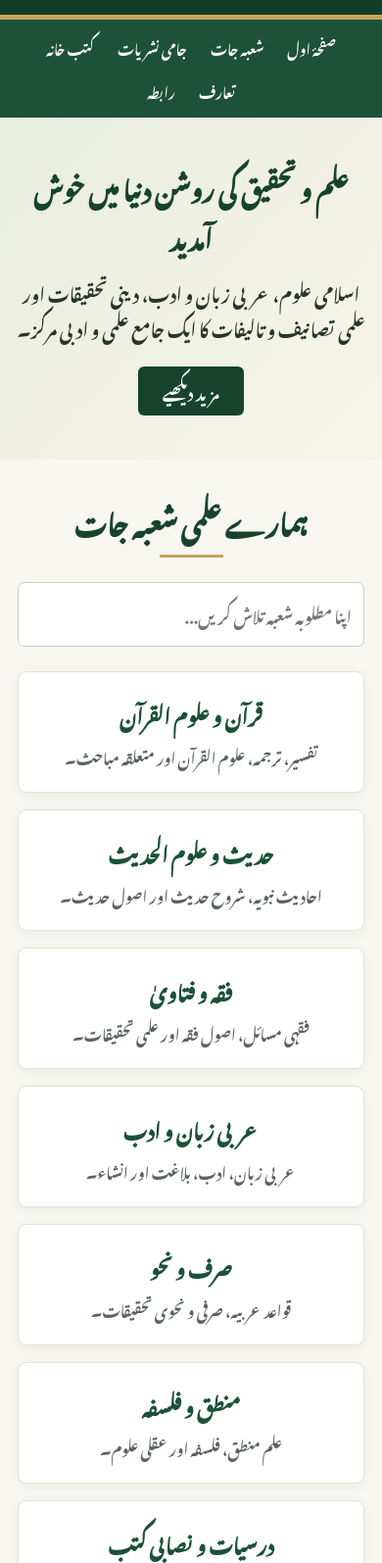
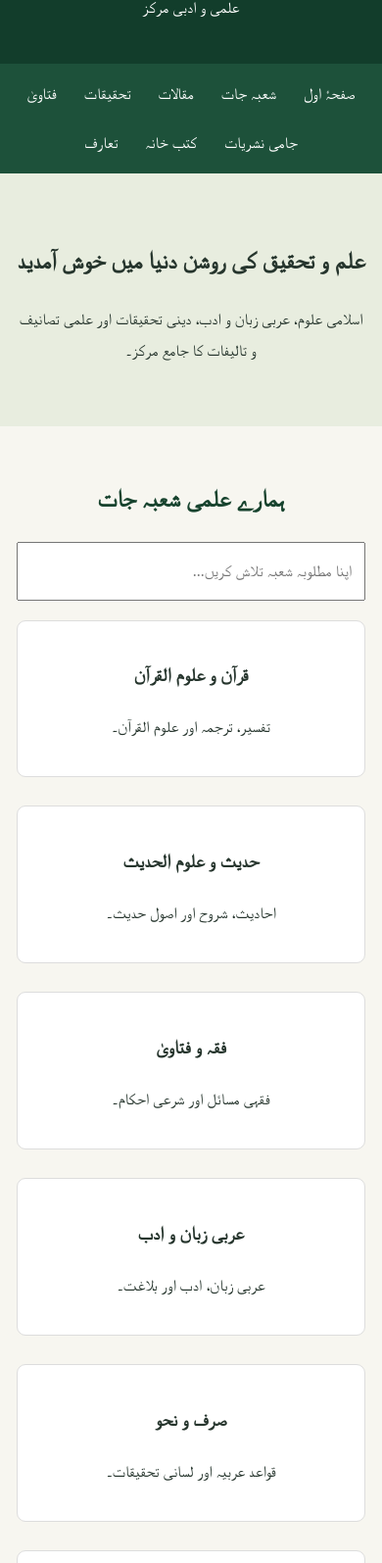
Before and after one commit to princeofjami-lab/ilmio-adabi-markaz, a plain HTML site: page index.html in a window 390 px wide. Shown: the part 140-1735 px from the top of the page at 98% size. Drawn offline with Linux system fonts and the light colour scheme.

Commit message:
Refactor HTML structure and styles for clarity

```diff
--- a/index.html
+++ b/index.html
@@ -1,328 +1,106 @@
-
 <!DOCTYPE html>
 <html lang="ur" dir="rtl">
 <head>
 <meta charset="UTF-8">
-  <meta name="viewport" content="width=device-width, initial-scale=1.0">
+<meta name="viewport" content="width=device-width, initial-scale=1">
 <title>المصباح في الزجاجة | علمی و ادبی مرکز</title>
-  <meta name="description" content="المصباح في الزجاجة — علمی و ادبی مرکز، اسلامی علوم، عربی زبان و ادب، درسیات اور جامی نشریات">
 <style>
-    * {
-      box-sizing: border-box;
-      margin: 0;
-      padding: 0;
-    }
-
-    body {
-      font-family: "Noto Nastaliq Urdu", "Noto Naskh Arabic",
-        "Jameel Noori Nastaleeq", serif;
-      background: #f7f6f0;
-      color: #26352d;
-      line-height: 2;
-    }
-
-    header {
-      background: #123d2b;
-      color: white;
-      text-align: center;
-      padding: 30px 15px;
-      border-bottom: 5px solid #c6a45c;
-    }
-
-    header h1 {
-      font-size: clamp(27px, 5vw, 42px);
-      margin-bottom: 5px;
-    }
-
-    header p {
-      color: #e5d5a8;
-      font-size: 18px;
-    }
-
-    nav {
-      background: #1d513a;
-      display: flex;
-      justify-content: center;
-      flex-wrap: wrap;
-      padding: 10px;
-      gap: 8px;
-    }
-
-    nav a {
-      color: white;
-      text-decoration: none;
-      padding: 5px 12px;
-      border-radius: 5px;
-      font-size: 15px;
-    }
-
-    nav a:hover {
-      background: #c6a45c;
-      color: #173b2a;
-    }
-
-    .hero {
-      text-align: center;
-      padding: 65px 18px;
-      background: linear-gradient(135deg, #e8eddf, #f8f5e9);
-    }
-
-    .hero h2 {
-      color: #17432e;
-      font-size: clamp(25px, 5vw, 36px);
-      margin-bottom: 15px;
-    }
-
-    .hero p {
-      max-width: 700px;
-      margin: auto;
-      font-size: 18px;
-    }
-
-    .hero a {
-      display: inline-block;
-      margin-top: 22px;
-      background: #17432e;
-      color: white;
-      padding: 9px 25px;
-      border-radius: 6px;
-      text-decoration: none;
-    }
-
-    .container {
-      max-width: 1100px;
-      margin: auto;
-      padding: 35px 18px;
-    }
-
-    .section-title {
-      text-align: center;
-      color: #17432e;
-      font-size: 27px;
-      margin-bottom: 25px;
-    }
-
-    .section-title::after {
-      content: "";
-      display: block;
-      width: 65px;
-      height: 3px;
-      background: #c6a45c;
-      margin: 8px auto;
-    }
-
-    .grid {
-      display: grid;
-      grid-template-columns: repeat(auto-fit, minmax(220px, 1fr));
-      gap: 17px;
-    }
-
-    .card {
-      background: white;
-      padding: 22px 17px;
-      border-radius: 9px;
-      border: 1px solid #e4e2d7;
-      box-shadow: 0 3px 12px rgba(0,0,0,.05);
-      text-align: center;
-    }
-
-    .card h3 {
-      color: #1b5138;
-      font-size: 20px;
-      margin-bottom: 8px;
-    }
-
-    .card p {
-      font-size: 15px;
-      color: #59645c;
-    }
-
-    .highlight {
-      background: #eaf0e7;
-      border-top: 1px solid #d7dfd1;
-      border-bottom: 1px solid #d7dfd1;
-    }
-
-    .about {
-      text-align: center;
-      max-width: 800px;
-      margin: auto;
-      font-size: 17px;
-    }
-
-    .search-box {
-      display: block;
-      width: 100%;
-      max-width: 450px;
-      margin: 0 auto 25px;
-      padding: 12px;
-      border: 1px solid #c9d1c5;
-      border-radius: 7px;
-      font-family: inherit;
-      font-size: 16px;
-      text-align: right;
-    }
-
-    footer {
-      background: #123d2b;
-      color: white;
-      text-align: center;
-      padding: 25px 15px;
-      margin-top: 20px;
-    }
-
-    footer p {
-      font-size: 14px;
-      color: #e5d5a8;
-    }
-
-    @media (max-width: 600px) {
-      nav a {
-        font-size: 14px;
-        padding: 4px 8px;
-      }
-
-      .hero {
-        padding: 45px 15px;
-      }
-    }
+*{box-sizing:border-box}
+body{margin:0;font-family:serif;background:#f7f6f0;color:#26352d;line-height:2}
+header,footer{background:#123d2b;color:white;text-align:center;padding:25px}
+nav{background:#1d513a;display:flex;justify-content:center;flex-wrap:wrap;gap:8px;padding:10px}
+nav a{color:white;text-decoration:none;padding:5px 10px}
+.container{max-width:1100px;margin:auto;padding:30px 17px}
+.section-title{text-align:center;color:#17432e}
+.grid{display:grid;grid-template-columns:repeat(auto-fit,minmax(210px,1fr));gap:15px}
+.card,.entry{background:white;padding:18px;border:1px solid #ddd;border-radius:9px;margin-bottom:14px}
+.card{text-align:center}
+.highlight{background:#eaf0e7}
+.search{display:block;width:100%;max-width:450px;margin:0 auto 20px;padding:12px;font:inherit}
+.hero{text-align:center;padding:45px 15px;background:#e8eddf}
 </style>
 </head>
-
 <body>
-
 <header>
 <h1>المصباح في الزجاجة</h1>
 <p>علمی و ادبی مرکز</p>
 </header>
-
 <nav>
 <a href="#home">صفحۂ اول</a>
 <a href="#departments">شعبہ جات</a>
+<a href="#articles">مقالات</a>
+<a href="#research">تحقیقات</a>
+<a href="#fatwas">فتاویٰ</a>
 <a href="#publications">جامی نشریات</a>
 <a href="#library">کتب خانہ</a>
 <a href="#about">تعارف</a>
-    <a href="#contact">رابطہ</a>
 </nav>
-
 <section class="hero" id="home">
 <h2>علم و تحقیق کی روشن دنیا میں خوش آمدید</h2>
-    <p>
-      اسلامی علوم، عربی زبان و ادب، دینی تحقیقات اور علمی
-      تصانیف و تالیفات کا ایک جامع علمی و ادبی مرکز۔
-    </p>
-    <a href="#departments">مزید دیکھیے</a>
+<p>اسلامی علوم، عربی زبان و ادب، دینی تحقیقات اور علمی تصانیف و تالیفات کا جامع مرکز۔</p>
 </section>
 
 <section class="container" id="departments">
 <h2 class="section-title">ہمارے علمی شعبہ جات</h2>
-
-    <input
-      class="search-box"
-      type="search"
-      id="search"
-      placeholder="اپنا مطلوبہ شعبہ تلاش کریں..."
-      oninput="searchDepartments()"
-    >
-
+<input class="search" id="search" placeholder="اپنا مطلوبہ شعبہ تلاش کریں..." oninput="searchDepartments()">
 <div class="grid" id="departmentGrid">
 
-      <div class="card">
-        <h3>قرآن و علوم القرآن</h3>
-        <p>تفسیر، ترجمہ، علوم القرآن اور متعلقہ مباحث۔</p>
-      </div>
-
-      <div class="card">
-        <h3>حدیث و علوم الحدیث</h3>
-        <p>احادیث نبویہ، شروح حدیث اور اصول حدیث۔</p>
-      </div>
-
-      <div class="card">
-        <h3>فقہ و فتاویٰ</h3>
-        <p>فقہی مسائل، اصول فقہ اور علمی تحقیقات۔</p>
-      </div>
-
-      <div class="card">
-        <h3>عربی زبان و ادب</h3>
-        <p>عربی زبان، ادب، بلاغت اور انشاء۔</p>
-      </div>
-
-      <div class="card">
-        <h3>صرف و نحو</h3>
-        <p>قواعد عربیہ، صرفی و نحوی تحقیقات۔</p>
-      </div>
-
-      <div class="card">
-        <h3>منطق و فلسفہ</h3>
-        <p>علم منطق، فلسفہ اور عقلی علوم۔</p>
-      </div>
-
-      <div class="card">
-        <h3>درسیات و نصابی کتب</h3>
-        <p>درس نظامی اور دیگر علمی نصابات۔</p>
-      </div>
-
-      <div class="card">
-        <h3>مقالات و تحقیقات</h3>
-        <p>علمی مضامین، تحقیقی مقالات اور مطالعات۔</p>
-      </div>
-
-      <div class="card">
-        <h3>کتب خانہ</h3>
-        <p>مفید کتابیں، علمی رسائل اور ڈیجیٹل ذخیرہ۔</p>
-      </div>
+<div class="card"><h3>قرآن و علوم القرآن</h3><p>تفسیر، ترجمہ اور علوم القرآن۔</p></div>
+<div class="card"><h3>حدیث و علوم الحدیث</h3><p>احادیث، شروح اور اصول حدیث۔</p></div>
+<div class="card"><h3>فقہ و فتاویٰ</h3><p>فقہی مسائل اور شرعی احکام۔</p></div>
+<div class="card"><h3>عربی زبان و ادب</h3><p>عربی زبان، ادب اور بلاغت۔</p></div>
+<div class="card"><h3>صرف و نحو</h3><p>قواعد عربیہ اور لسانی تحقیقات۔</p></div>
+<div class="card"><h3>منطق و فلسفہ</h3><p>عقلی علوم اور فلسفی مباحث۔</p></div>
+<div class="card"><h3>درسیات و نصابی کتب</h3><p>درس نظامی اور علمی نصابات۔</p></div>
+<div class="card"><h3>تحقیق و فتاویٰ</h3><p>علمی تحقیقات اور شرعی فتاویٰ۔</p></div>
 
 </div>
 </section>
 
-  <section class="highlight" id="publications">
-    <div class="container">
+<section class="container highlight" id="articles">
+<h2 class="section-title">مقالات و مضامین</h2>
+<div id="articles-list">مواد حاصل کیا جا رہا ہے...</div>
+</section>
+
+<section class="container" id="research">
+<h2 class="section-title">تحقیق و تحقیقات</h2>
+<div id="research-list">مواد حاصل کیا جا رہا ہے...</div>
+</section>
+
+<section class="container highlight" id="fatwas">
+<h2 class="section-title">فتاویٰ</h2>
+<div id="fatwas-list">مواد حاصل کیا جا رہا ہے...</div>
+</section>
+<section class="container" id="publications">
 <h2 class="section-title">جامی نشریات</h2>
-      <div class="about">
-        <p>
-          جامی نشریات کے تحت علمی و ادبی تصانیف،
-          تالیفات، مقالات، درسی مواد اور دیگر مطبوعات
-          پیش کی جائیں گی۔
-        </p>
-        <p>عنقریب یہاں ہماری علمی کاوشیں دستیاب ہوں گی۔</p>
-      </div>
+<div id="publications-list">
+<p>یہاں جامی نشریات کی کتابیں اور مطبوعات پیش کی جائیں گی۔</p>
 </div>
 </section>
 
-  <section class="container" id="library">
+<section class="container highlight" id="library">
 <h2 class="section-title">ڈیجیٹل کتب خانہ</h2>
-    <div class="about">
-      <p>
-        اس کتب خانے میں مختلف علوم و فنون کی مفید کتابیں،
-        پی ڈی ایف، رسائل اور علمی مواد جمع کیا جائے گا۔
-      </p>
-      <p>کتب خانہ کی تیاری کا کام جاری ہے۔</p>
+<div id="library-list">
+<p>یہاں علمی کتابیں اور PDF فائلیں دستیاب ہوں گی۔</p>
 </div>
 </section>
 
-  <section class="highlight" id="about">
-    <div class="container">
+<section class="container" id="about">
 <h2 class="section-title">ہمارا تعارف</h2>
-      <div class="about">
-        <p>
+<p style="text-align:center">
 المصباح في الزجاجة ایک علمی و ادبی مرکز ہے،
 جس کا مقصد دینی و علمی علوم کی ترویج،
 تحقیق و تصنیف کی حوصلہ افزائی اور
 علمی سرمایہ کو عام قارئین تک پہنچانا ہے۔
 </p>
-      </div>
-    </div>
 </section>
 
-  <section class="container" id="contact">
+<section class="container highlight" id="contact">
 <h2 class="section-title">رابطہ</h2>
-    <div class="about">
-      <p>
+<p style="text-align:center">
 علمی مشوروں، تجاویز اور رابطے کے لیے
-        اس ویب سائٹ کے منتظمین سے رابطہ کیا جا سکتا ہے۔
+ویب سائٹ کے منتظمین سے رابطہ کیا جا سکتا ہے۔
 </p>
-      <p>رابطے کی تفصیلات عنقریب شامل کی جائیں گی۔</p>
-    </div>
 </section>
 
 <footer>
@@ -330,19 +108,11 @@
 <p>علمی و ادبی مرکز</p>
 <p>© 2026 جملہ حقوق محفوظ ہیں۔</p>
 </footer>
-
 <script>
-    function searchDepartments() {
-      const input = document.getElementById("search")
-        .value.toLowerCase();
-
-      const cards = document.querySelectorAll(
-        "#departmentGrid .card"
-      );
-
-      cards.forEach(function(card) {
-        const text = card.innerText.toLowerCase();
-        card.style.display = text.includes(input) ? "" : "none";
+function searchDepartments(){
+ const q=document.getElementById("search").value.toLowerCase();
+ document.querySelectorAll("#departmentGrid .card").forEach(card=>{
+  card.style.display=card.innerText.toLowerCase().includes(q)?"":"none";
  });
 }
 </script>
```
Lines whose indentation alone changed are shown as unchanged.
